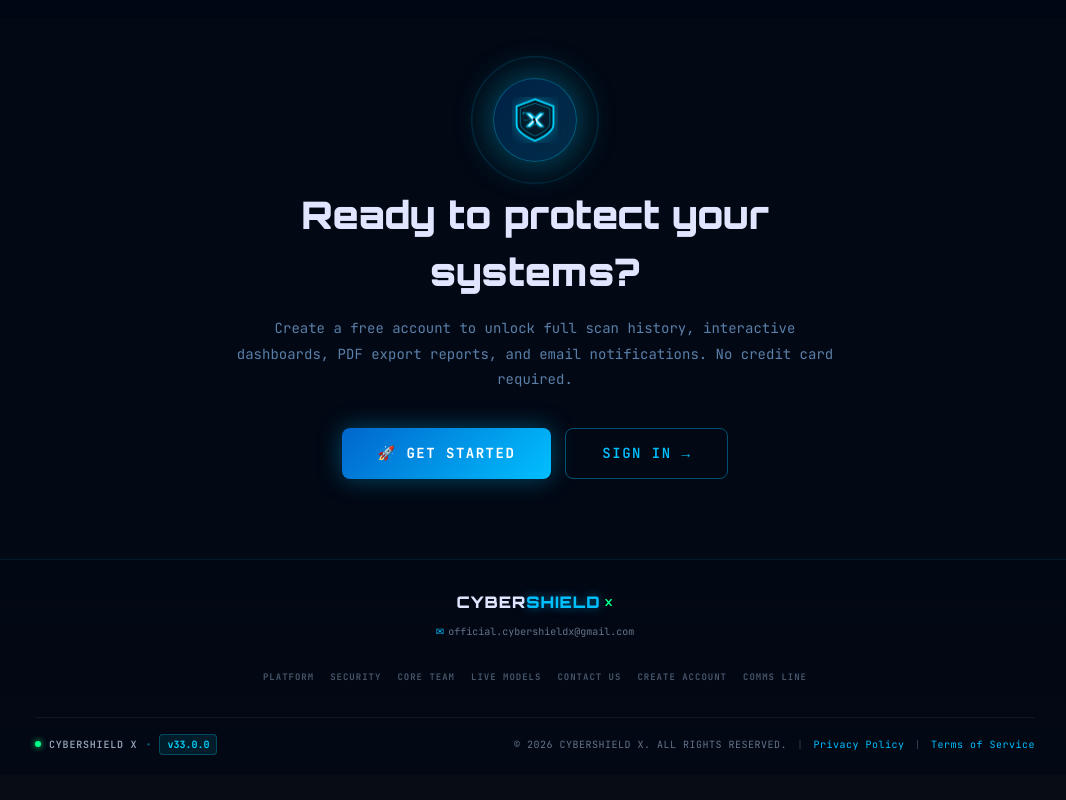
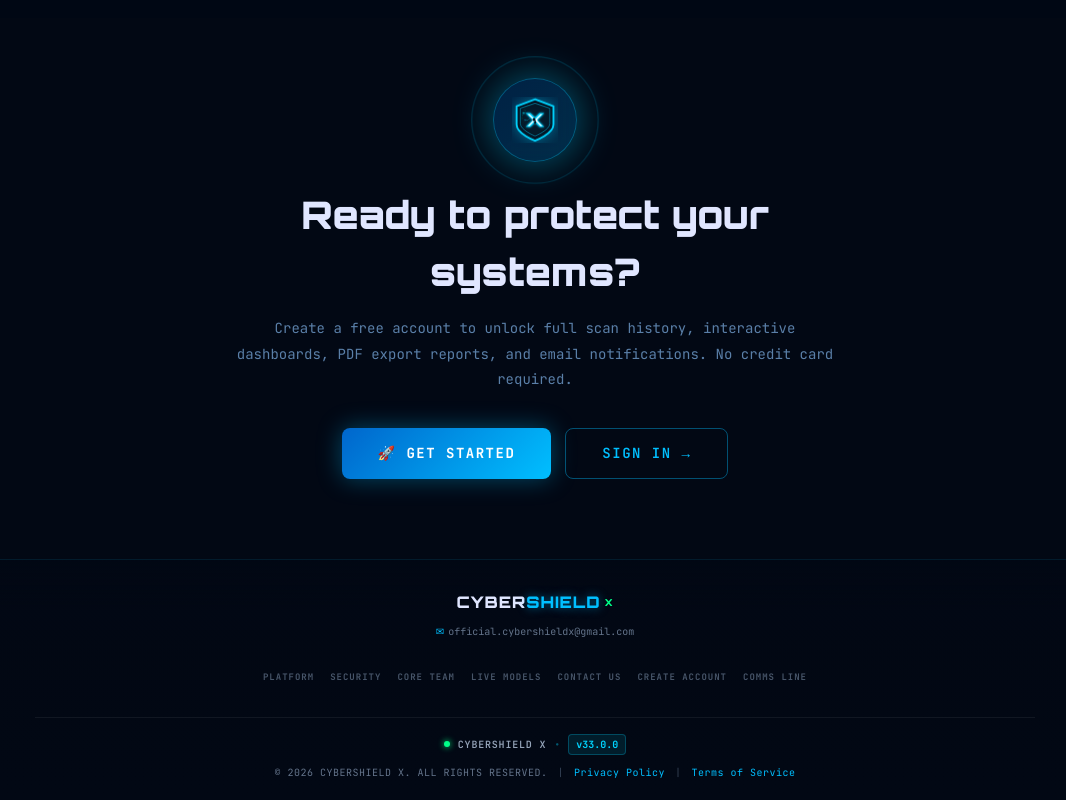
Before and after one commit to Kumar11rudra/CYBERSHIELD-X, a React (Create React App) app in the folder client/: page / in a window 1280 px wide. Shown: the part 3564-4364 px from the top of the page, without its empty margins (105-1171 px from the left). Before the commit the page ends 4339 px from the top, so only its background shows below. Built offline with nearby package versions, Linux system fonts and the light colour scheme; no server answers; what @capacitor/core would draw is missing.

Commit message:
fix(ui): center footer version badge and copyright links, ensure clean non-truncated team names

```diff
--- a/client/src/pages/HomePage.jsx
+++ b/client/src/pages/HomePage.jsx
@@ -611,17 +611,17 @@ export default function HomePage() {
           ))}
         </div>
 
-        <div style={{ width: '100%', maxWidth: 1000, borderTop: '1px solid rgba(255,255,255,0.06)', paddingTop: 16, display: 'flex', justifyContent: 'space-between', alignItems: 'center', flexWrap: 'wrap', gap: 14 }}>
-          {/* LEFT: Clean in-flow Tactical Version Badge in footer */}
-          <div style={{ display: 'inline-flex', alignItems: 'center', gap: 8, fontFamily: '"JetBrains Mono", monospace', fontSize: 10 }}>
+        <div style={{ width: '100%', maxWidth: 1000, borderTop: '1px solid rgba(255,255,255,0.06)', paddingTop: 16, display: 'flex', flexDirection: 'column', justifyContent: 'center', alignItems: 'center', gap: 10, textAlign: 'center' }}>
+          {/* CENTER: Clean in-flow Tactical Version Badge in footer */}
+          <div style={{ display: 'inline-flex', alignItems: 'center', justifyContent: 'center', gap: 8, fontFamily: '"JetBrains Mono", monospace', fontSize: 10 }}>
             <span style={{ width: 6, height: 6, borderRadius: '50%', background: '#00ff88', boxShadow: '0 0 6px #00ff88', display: 'inline-block' }} />
             <span style={{ color: '#94a3b8', fontWeight: 600, letterSpacing: '0.8px' }}>CYBERSHIELD X</span>
             <span style={{ color: 'rgba(0, 212, 255, 0.4)' }}>•</span>
             <span style={{ fontWeight: 700, color: '#00d4ff', background: 'rgba(0, 212, 255, 0.1)', padding: '2px 7px', borderRadius: 4, border: '1px solid rgba(0, 212, 255, 0.25)' }}>v33.0.0</span>
           </div>
 
-          {/* RIGHT: Legal & Copyright Links */}
-          <div style={{ color: '#64748b', fontSize: 10, letterSpacing: 0.5, display: 'flex', alignItems: 'center', gap: 10, flexWrap: 'wrap' }}>
+          {/* CENTER: Legal & Copyright Links */}
+          <div style={{ color: '#64748b', fontSize: 10, letterSpacing: 0.5, display: 'flex', alignItems: 'center', justifyContent: 'center', gap: 10, flexWrap: 'wrap' }}>
             <span>© {new Date().getFullYear()} CYBERSHIELD X. ALL RIGHTS RESERVED.</span>
             <span style={{ color: '#334155' }}>|</span>
             <Link to="/privacy" style={{ color: '#00bfff', textDecoration: 'none' }} onMouseEnter={e => e.currentTarget.style.textDecoration = 'underline'} onMouseLeave={e => e.currentTarget.style.textDecoration = 'none'}>Privacy Policy</Link>
--- a/client/src/pages/TeamPage.jsx
+++ b/client/src/pages/TeamPage.jsx
@@ -255,7 +255,7 @@ const CoreTeamCard = ({ member, onClick, idx }) => {
         <CyberAvatar color={member.color} initials={member.initials} id={member.id} size={78} />
 
         {/* Member Name (High-Contrast Display Typography) */}
-        <h3 className="font-display text-base sm:text-lg font-black text-white uppercase tracking-wider group-hover:text-[#00bfff] transition-colors truncate w-full pt-1 drop-shadow-[0_2px_4px_rgba(0,0,0,0.8)]">
+        <h3 className="font-display text-sm sm:text-base font-black text-white uppercase tracking-wider group-hover:text-[#00bfff] transition-colors w-full pt-1 drop-shadow-[0_2px_4px_rgba(0,0,0,0.8)] whitespace-normal">
           {member.name}
         </h3>
 
```
